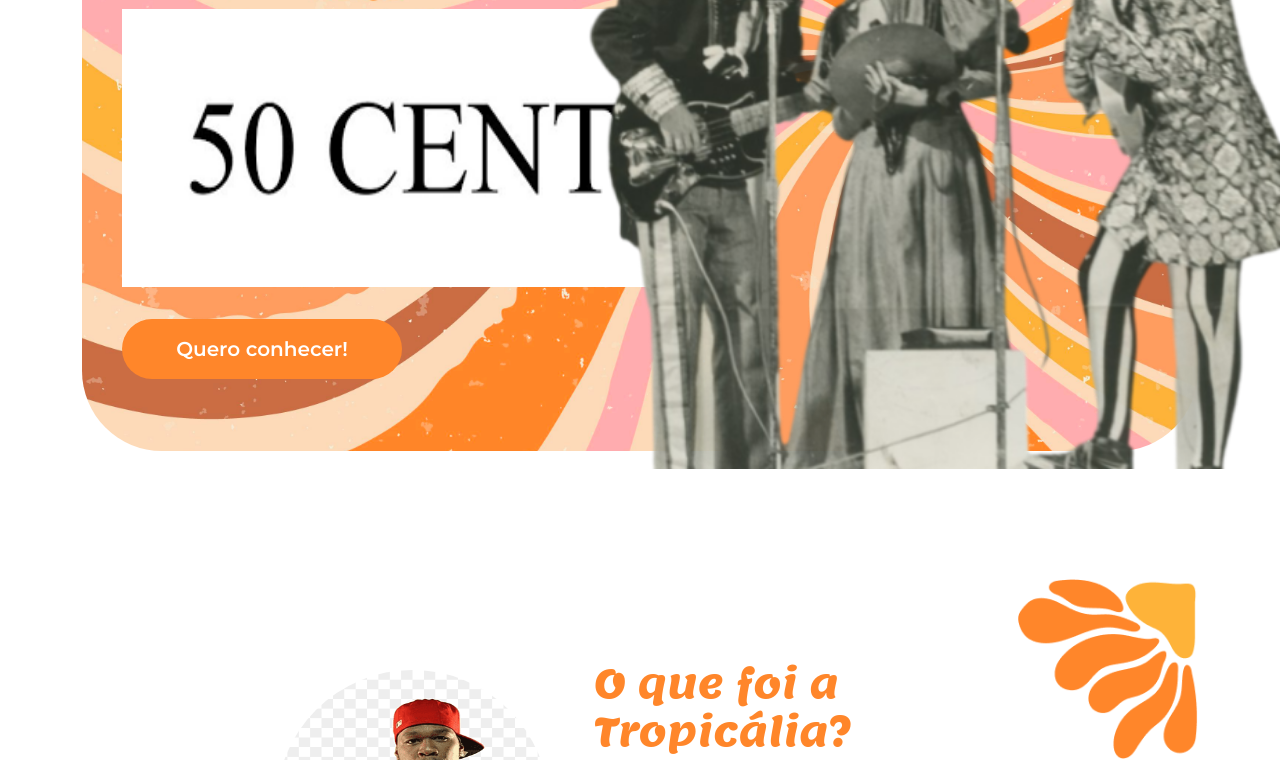
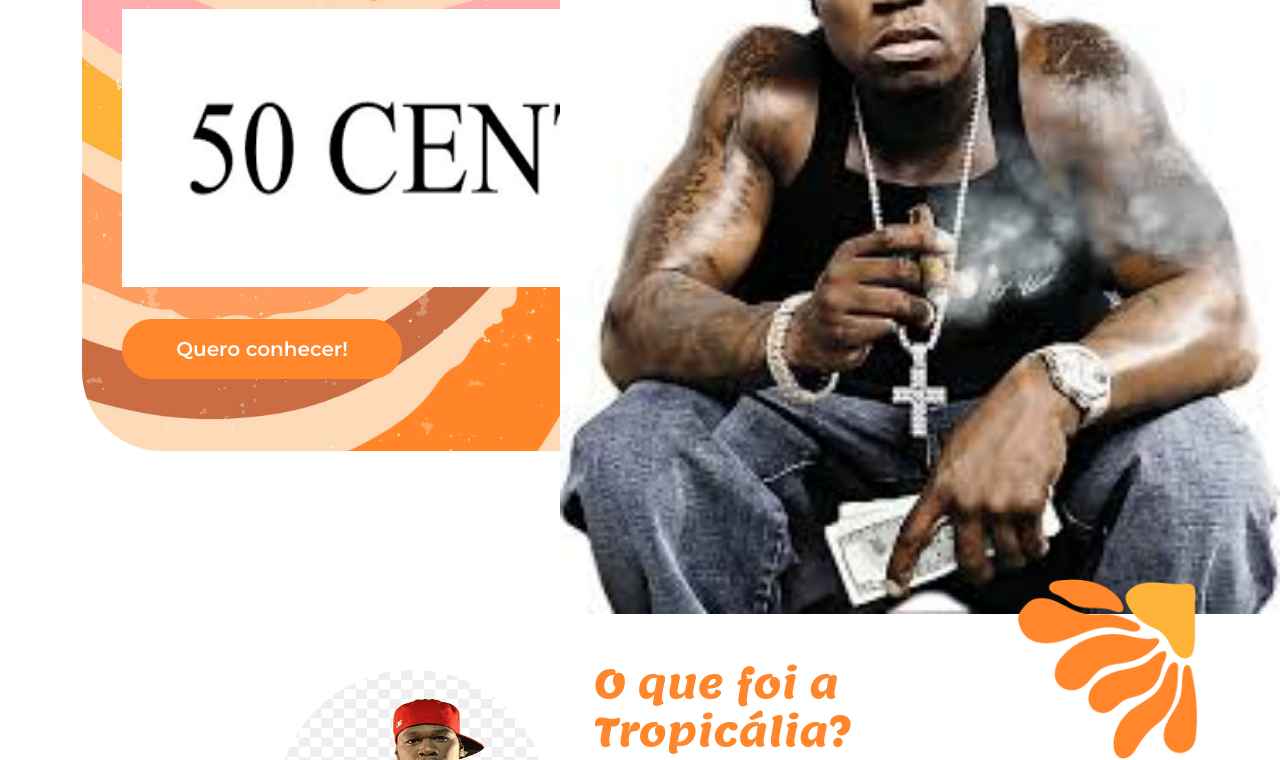
Before and after one commit to guimazetti/trabalho-carlos, a plain HTML site: page index.html in a window 1280 px wide. Shown: the part 482-1242 px from the top of the page. Drawn offline with nearby package versions, Linux system fonts and the light colour scheme; a script that the page names is missing.

Commit message:
Update index.html

```diff
--- a/index.html
+++ b/index.html
@@ -39,7 +39,7 @@
                         class="btn btn-primary btn-lg botao-inicio fw-semibold">Quero
                         conhecer!</a>
                 </div>
-                <img src="img/lossy-page1-640px-Os_Mutantes.tif (1).png" alt="A imagem apresenta o grupo musical Os mutantes, sao tres pessoas cantando em  dois microfones" title="Os mutantes - CC0 Domínio Público / Acervo Arquivo Nacional" class="img-fluid img-inicio">
+                <img src="img/canezin.jpeg" alt="A imagem apresenta o grupo musical Os mutantes, sao tres pessoas cantando em  dois microfones" title="Os mutantes - CC0 Domínio Público / Acervo Arquivo Nacional" class="img-fluid img-inicio">
 
               </div>
         </section>
```
